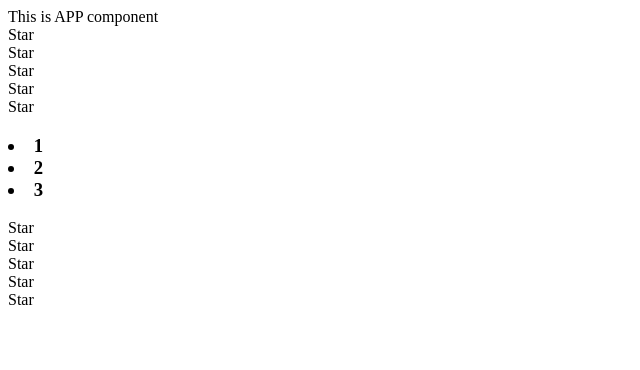
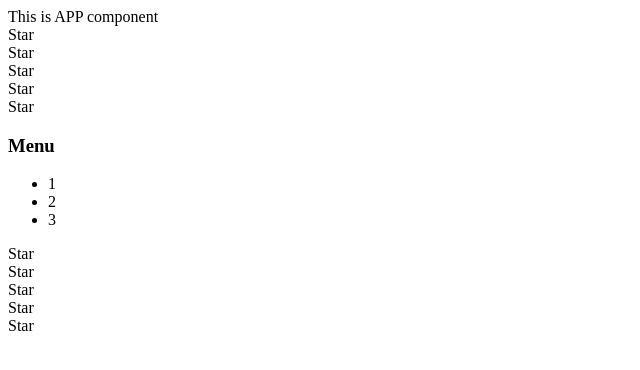
Before and after one commit to umedjankabiri/main-course-kabzda-way-monday, a React (Vite) app: page / in a window 1280 px wide. Shown: the top 370 px of the page, without its empty margins (0-640 px from the left). Built offline with nearby package versions, Linux system fonts and the light colour scheme.

Commit message:
add AccordionTitle.tsx and AccordionBody.tsx components to Accordion.tsx component

```diff
--- a/src/common/components/Accordion.tsx
+++ b/src/common/components/Accordion.tsx
@@ -1,11 +1,13 @@
+import {AccordionTitle} from "common/components/AccordionTitle.tsx";
+import {AccordionBody} from "common/components/AccordionBody.tsx";
+
 export const Accordion = () => {
+    console.log("Accordion rendering")
+
     return (
         <div>
-            <h3>
-                <li>1</li>
-                <li>2</li>
-                <li>3</li>
-            </h3>
+            <AccordionTitle/>
+            <AccordionBody/>
         </div>
     );
 };
```
